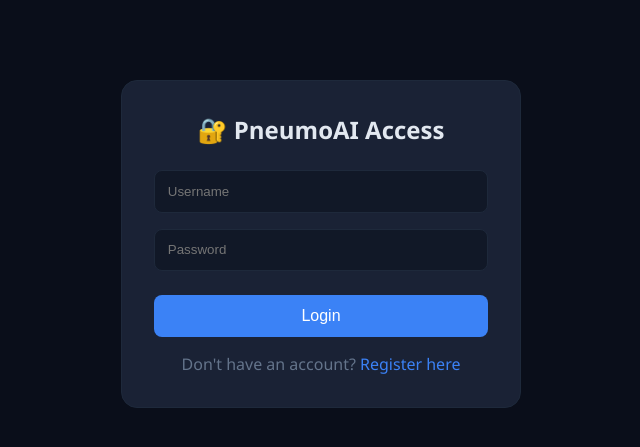
After one commit to SyedmohammedArsalan/pneumothorax_api, a FastAPI app: template templates/login.html in a window 1280 px wide. The commit adds this page. Shown: the top 447 px of the page, without its empty margins (319-959 px from the left). Run offline with FastAPI, Linux system fonts and the light colour scheme; the template is opened without the code that fills it, so the values that code supplies are empty; parts of the project's set-up code (start-up, migrations or seed data) failed here and were passed over.

Commit message:
added login/logout feature

```diff
--- a/main.py
+++ b/main.py
@@ -10,6 +10,14 @@ from model    import ModelService
 from database import init_db, save_scan, get_history, get_stats
 from schemas  import PredictionResponse, StatsResponse
 from utils    import make_overlay, make_heatmap
+
+# NEW: Authentication imports
+from auth import (
+    UserRegister, UserLogin, Token,
+    get_password_hash, verify_password,
+    create_access_token, get_current_user, UserInDB,
+    get_user_by_username, get_user_by_email, create_user
+)
 
 PKL_PATH = "pneumothorax_deployment_v1.pkl"
 service  = ModelService()
@@ -37,32 +45,66 @@ def get_service():
     return service
 
 
-# ── Pages ─────────────────────────────────────────────────────────────────
+# =====================================================
+# PUBLIC PAGES (no auth required)
+# =====================================================
 @app.get("/", response_class=HTMLResponse)
 async def index(request: Request):
     return templates.TemplateResponse("index.html", {"request": request})
 
+@app.get("/login", response_class=HTMLResponse)
+async def login_page(request: Request):
+    return templates.TemplateResponse("login.html", {"request": request})
 
-# ── API ───────────────────────────────────────────────────────────────────
+
+# =====================================================
+# AUTHENTICATION ENDPOINTS
+# =====================================================
+@app.post("/auth/register", response_model=Token)
+async def register(user: UserRegister):
+    if get_user_by_username(user.username):
+        raise HTTPException(400, "Username already taken")
+    if get_user_by_email(user.email):
+        raise HTTPException(400, "Email already registered")
+
+    hashed_pw = get_password_hash(user.password)
+    user_id = create_user(user.username, user.email, hashed_pw)
+
+    access_token = create_access_token(data={"sub": user.username})
+    return {"access_token": access_token, "token_type": "bearer"}
+
+@app.post("/auth/login", response_model=Token)
+async def login(user: UserLogin):
+    db_user = get_user_by_username(user.username)
+    if not db_user or not verify_password(user.password, db_user["hashed_password"]):
+        raise HTTPException(401, detail="Incorrect username or password")
+
+    access_token = create_access_token(data={"sub": user.username})
+    return {"access_token": access_token, "token_type": "bearer"}
+
+
+# =====================================================
+# PROTECTED API ENDPOINTS (require valid token)
+# =====================================================
 @app.get("/api/health")
 def health():
+    # Public health check (no auth)
     return {"status": "ok", "model_loaded": service.model is not None}
 
-
 @app.get("/api/stats", response_model=StatsResponse)
-def stats():
-    return StatsResponse(**get_stats())
-
+async def stats(current_user: UserInDB = Depends(get_current_user)):
+    # User-specific stats
+    return StatsResponse(**get_stats(user_id=current_user.id))
 
 @app.get("/api/history")
-def history():
-    return get_history(20)
-
+async def history(current_user: UserInDB = Depends(get_current_user)):
+    return get_history(20, user_id=current_user.id)
 
 @app.post("/api/predict", response_model=PredictionResponse)
 async def predict(
     file: UploadFile = File(...),
-    svc:  ModelService = Depends(get_service),
+    svc: ModelService = Depends(get_service),
+    current_user: UserInDB = Depends(get_current_user),
 ):
     if file.content_type not in ("image/jpeg", "image/png"):
         raise HTTPException(422, "JPEG or PNG only.")
@@ -92,10 +134,12 @@ async def predict(
         else f"✅ No Pneumothorax — {result['confidence']*100:.1f}% probability"
     )
 
+    # Save with user_id
     save_scan(file.filename, fpath, verdict,
-              result["confidence"], result["has_pneumothorax"])
+              result["confidence"], result["has_pneumothorax"],
+              user_id=current_user.id)
 
-    scan_id = get_history(1)[0]["id"]
+    scan_id = get_history(1, user_id=current_user.id)[0]["id"]
 
     return PredictionResponse(
         has_pneumothorax = result["has_pneumothorax"],
@@ -106,14 +150,15 @@ async def predict(
         scan_id          = scan_id,
     )
 
-
 @app.get("/api/scan/{scan_id}/image")
-def get_scan_image(scan_id: int):
+def get_scan_image(scan_id: int, current_user: UserInDB = Depends(get_current_user)):
     import sqlite3
     con = sqlite3.connect("pneumoai.db")
-    row = con.execute("SELECT filepath FROM scans WHERE id=?",
-                      (scan_id,)).fetchone()
+    row = con.execute("SELECT filepath, user_id FROM scans WHERE id=?", (scan_id,)).fetchone()
     con.close()
     if not row or not os.path.exists(row[0]):
         raise HTTPException(404, "Not found.")
+    # Optional: check if scan belongs to current user
+    if row[1] != current_user.id:
+        raise HTTPException(403, "Access denied")
     return FileResponse(row[0])
--- a/requirements.txt
+++ b/requirements.txt
@@ -12,3 +12,6 @@ scikit-learn==1.5.0
 pandas==2.2.2
 tqdm==4.66.4
 aiofiles==23.2.1
+python-jose[cryptography]==3.3.0
+passlib[bcrypt]==1.7.4
+email-validator==2.1.0
--- a/templates/index.html
+++ b/templates/index.html
@@ -18,6 +18,7 @@
     <a href="#history">History</a>
     <a href="#guide">Guide</a>
     <a href="#emergency">Emergency</a>
+    <button id="logoutBtn" style="background:none; border:none; color:var(--muted); cursor:pointer; margin-left:1.5rem; font-size:.9rem;">🚪 Logout</button>
   </div>
 </nav>
 
--- /dev/null
+++ b/templates/login.html
@@ -0,0 +1,152 @@
+<!DOCTYPE html>
+<html lang="en">
+<head>
+    <meta charset="UTF-8">
+    <meta name="viewport" content="width=device-width, initial-scale=1.0">
+    <title>PneumoAI - Login</title>
+    <link rel="stylesheet" href="/static/style.css">
+    <style>
+        .auth-container {
+            max-width: 400px;
+            margin: 80px auto;
+            background: var(--card);
+            padding: 2rem;
+            border-radius: 16px;
+            border: 1px solid #1e293b;
+        }
+        .auth-container h2 {
+            margin-bottom: 1.5rem;
+            text-align: center;
+        }
+        .auth-form input {
+            width: 100%;
+            padding: 0.8rem;
+            margin-bottom: 1rem;
+            background: var(--bg2);
+            border: 1px solid #1e293b;
+            border-radius: 8px;
+            color: var(--text);
+        }
+        .auth-form button {
+            width: 100%;
+            margin-top: 0.5rem;
+        }
+        .toggle-auth {
+            text-align: center;
+            margin-top: 1rem;
+            color: var(--muted);
+        }
+        .toggle-auth a {
+            color: var(--accent);
+            cursor: pointer;
+            text-decoration: none;
+        }
+        .error-msg {
+            color: var(--red);
+            font-size: 0.85rem;
+            margin-top: -0.5rem;
+            margin-bottom: 1rem;
+            display: none;
+        }
+    </style>
+</head>
+<body>
+    <div class="auth-container">
+        <h2>🔐 PneumoAI Access</h2>
+
+        <!-- Login Form -->
+        <div id="loginForm">
+            <form class="auth-form" id="loginFormElement">
+                <input type="text" id="loginUsername" placeholder="Username" required>
+                <input type="password" id="loginPassword" placeholder="Password" required>
+                <div class="error-msg" id="loginError"></div>
+                <button type="submit" class="btn-primary">Login</button>
+            </form>
+            <div class="toggle-auth">
+                Don't have an account? <a id="showRegister">Register here</a>
+            </div>
+        </div>
+
+        <!-- Register Form (hidden initially) -->
+        <div id="registerForm" style="display: none;">
+            <form class="auth-form" id="registerFormElement">
+                <input type="text" id="regUsername" placeholder="Username" required>
+                <input type="email" id="regEmail" placeholder="Email" required>
+                <input type="password" id="regPassword" placeholder="Password" required>
+                <div class="error-msg" id="regError"></div>
+                <button type="submit" class="btn-primary">Register</button>
+            </form>
+            <div class="toggle-auth">
+                Already have an account? <a id="showLogin">Login here</a>
+            </div>
+        </div>
+    </div>
+
+    <script>
+        // Toggle between login and register
+        document.getElementById('showRegister').onclick = () => {
+            document.getElementById('loginForm').style.display = 'none';
+            document.getElementById('registerForm').style.display = 'block';
+        };
+        document.getElementById('showLogin').onclick = () => {
+            document.getElementById('registerForm').style.display = 'none';
+            document.getElementById('loginForm').style.display = 'block';
+        };
+
+        // Handle Login
+        document.getElementById('loginFormElement').onsubmit = async (e) => {
+            e.preventDefault();
+            const username = document.getElementById('loginUsername').value;
+            const password = document.getElementById('loginPassword').value;
+            const errorDiv = document.getElementById('loginError');
+
+            try {
+                const res = await fetch('/auth/login', {
+                    method: 'POST',
+                    headers: { 'Content-Type': 'application/json' },
+                    body: JSON.stringify({ username, password })
+                });
+                const data = await res.json();
+                if (res.ok) {
+                    localStorage.setItem('access_token', data.access_token);
+                    window.location.href = '/';
+                } else {
+                    errorDiv.style.display = 'block';
+                    errorDiv.innerText = data.detail || 'Login failed';
+                }
+            } catch (err) {
+                errorDiv.style.display = 'block';
+                errorDiv.innerText = 'Network error';
+            }
+        };
+
+        // Handle Registration
+        document.getElementById('registerFormElement').onsubmit = async (e) => {
+            e.preventDefault();
+            const username = document.getElementById('regUsername').value;
+            const email = document.getElementById('regEmail').value;
+            const password = document.getElementById('regPassword').value;
+            const errorDiv = document.getElementById('regError');
+
+            try {
+                const res = await fetch('/auth/register', {
+                    method: 'POST',
+                    headers: { 'Content-Type': 'application/json' },
+                    body: JSON.stringify({ username, email, password })
+                });
+                const data = await res.json();
+                if (res.ok) {
+                    localStorage.setItem('access_token', data.access_token);
+                    window.location.href = '/';
+                } else {
+                    errorDiv.style.display = 'block';
+                    errorDiv.innerText = data.detail || 'Registration failed';
+                }
+            } catch (err) {
+                errorDiv.style.display = 'block';
+                errorDiv.innerText = 'Network error';
+            }
+        };
+    </script>
+</body>
+</html>
```
Also changed, not shown: auth.py (added, +119 -0 lines), database.py (+49 -15 lines), migrate_db.py (added, +40 -0 lines), static/app.js (+66 -13 lines), pneumoai.db.
